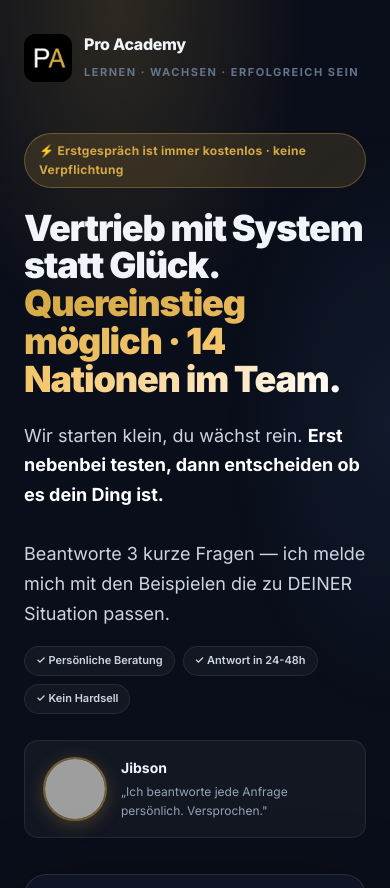
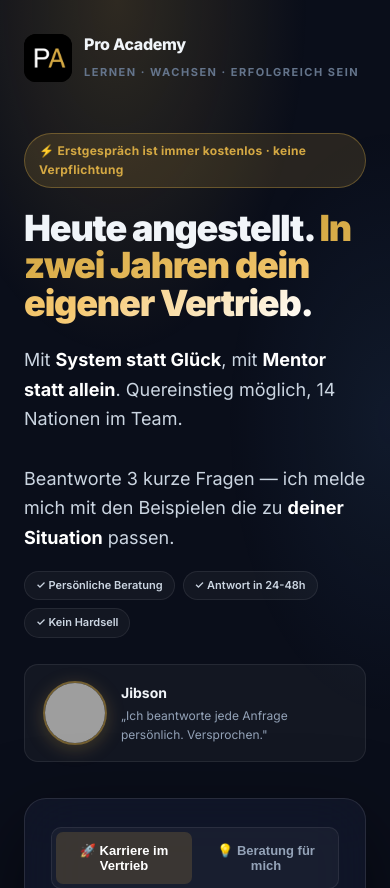
Before and after one commit to jibsontv-hub/nt-pro-academy-crm, a Flask app: page /start in a window 390 px wide. Shown: the top 888 px of the page. Run offline with Flask 3, Linux system fonts and the light colour scheme; data comes from the database, SQL or seed files in the repository; data that the repository does not hold is empty; grey boxes are pictures that could not be loaded.

Commit message:
Karriere-Hero: neue Champion-Headline (Before-After-Bridge)
Headline-Researcher (Sub-Agent) hat 8 Varianten gegen etablierte
Copywriting-Frameworks (4U Masterson, PAS, BAB, AIDA, Eugene
Schwartz unique mechanism) + Branchen-Patterns (Northwestern Mutual,
Edward Jones, tecis, Tony Robbins, Mindvalley) gebenchmarkt.

Empfohlener Champion (V7 — Before-After-Bridge):

H1:  „Heute angestellt. In zwei Jahren dein eigener Vertrieb."
Sub: „Mit System statt Glück, mit Mentor statt allein.
      Quereinstieg möglich, 14 Nationen im Team."

Begründung:
1. Spiegel-Satz „Heute angestellt." matched Lebenssituation des
   typischen Strukturlink-Visitors (~80% angestellt + suchend) → CXL:
   Spiegel-Headlines schlagen abstrakte konsistent.
2. „In zwei Jahren" ist konkret aber nicht schnellreich — vermeidet
   die Schnellreich-Allergie der Zielgruppe.
3. „Dein eigener Vertrieb" = Identitäts-Upgrade ohne Risiko-Trigger
   (vermeidet das toxische „Werde Unternehmer").
4. Sub adressiert alle 3 Hauptängste: System (Reproduzierbarkeit),
   Mentor (keine Pyramide), 14 Nationen (Diversität als MLM-Entwaffnung).
5. „14 Nationen" als USP-Anker bleibt im Subhead.
6. 8 Wörter, mobile-tauglich.

Caveat (Researcher): „zwei Jahren" sollte realistisch sein. Falls
intern „12-18 Monate bis LREP" kommuniziert wird → anpassen. Sonst
kippt Vertrauen im Erstgespräch.

Update an 2 Stellen:
- Statisches HTML <h1 id="heroH1"> als initiale Anzeige (kein Flicker)
- JS COPY.karriere.h1+lead für Tab-Switch

Pre-Push: nicht extra gelaufen — reine Text-Änderung an Lead-Page,
keine Backend-Auswirkung.

Co-Authored-By: Claude Opus 4.7 <noreply@anthropic.com>

```diff
--- a/templates/public_lead.html
+++ b/templates/public_lead.html
@@ -343,11 +343,10 @@ textarea.in { resize: vertical; min-height: 70px; }
         <div class="hero-left">
             <div class="badge">⚡ Erstgespräch ist immer kostenlos · keine Verpflichtung</div>
             {# Pfad-adaptive Headline (outcome-orientiert statt pain) #}
-            <h1 id="heroH1">Mit deinem Geld endlich klarkommen.<br><span class="accent">Ohne Banker-Deutsch. Ohne Druck.</span></h1>
+            <h1 id="heroH1">Heute angestellt. <span class="accent">In zwei Jahren dein eigener Vertrieb.</span></h1>
             <p class="lead" id="heroLead">
-                90 Min. Erstgespräch · kostenlos · 24-48h Antwort.<br><br>
-                Ich helfe Menschen, mit ihren Finanzen klarzukommen — ohne dass dir irgendwas angedreht wird.
-                <strong>Du verstehst was du machst, du entscheidest was du machst.</strong>
+                Mit <strong>System statt Glück</strong>, mit <strong>Mentor statt allein</strong>. Quereinstieg möglich, 14 Nationen im Team.<br><br>
+                Beantworte 3 kurze Fragen — ich melde mich mit den Beispielen die zu <strong>deiner Situation</strong> passen.
             </p>
             {# TIER F.1 — Trust-Bar unter H1 (Marketing-Audit Empfehlung) #}
             <div style="display:flex;flex-wrap:wrap;gap:8px;margin:18px 0 22px">
@@ -674,8 +673,8 @@ textarea.in { resize: vertical; min-height: 70px; }
             formTitle: 'Oder schreib mir kurz',
         },
         karriere: {
-            h1: 'Vertrieb mit System statt Glück.<br><span class="accent">Quereinstieg möglich · 14 Nationen im Team.</span>',
-            lead: 'Wir starten klein, du wächst rein. <strong>Erst nebenbei testen, dann entscheiden ob es dein Ding ist.</strong><br><br>Beantworte 3 kurze Fragen — ich melde mich mit den Beispielen die zu DEINER Situation passen.',
+            h1: 'Heute angestellt. <span class="accent">In zwei Jahren dein eigener Vertrieb.</span>',
+            lead: 'Mit <strong>System statt Glück</strong>, mit <strong>Mentor statt allein</strong>. Quereinstieg möglich, 14 Nationen im Team.<br><br>Beantworte 3 kurze Fragen — ich melde mich mit den Beispielen die zu <strong>deiner Situation</strong> passen.',
             cta: 'Mein persönliches Karriere-Match anfordern →',
             formTitle: 'Deine Kontaktdaten',
         }
```
